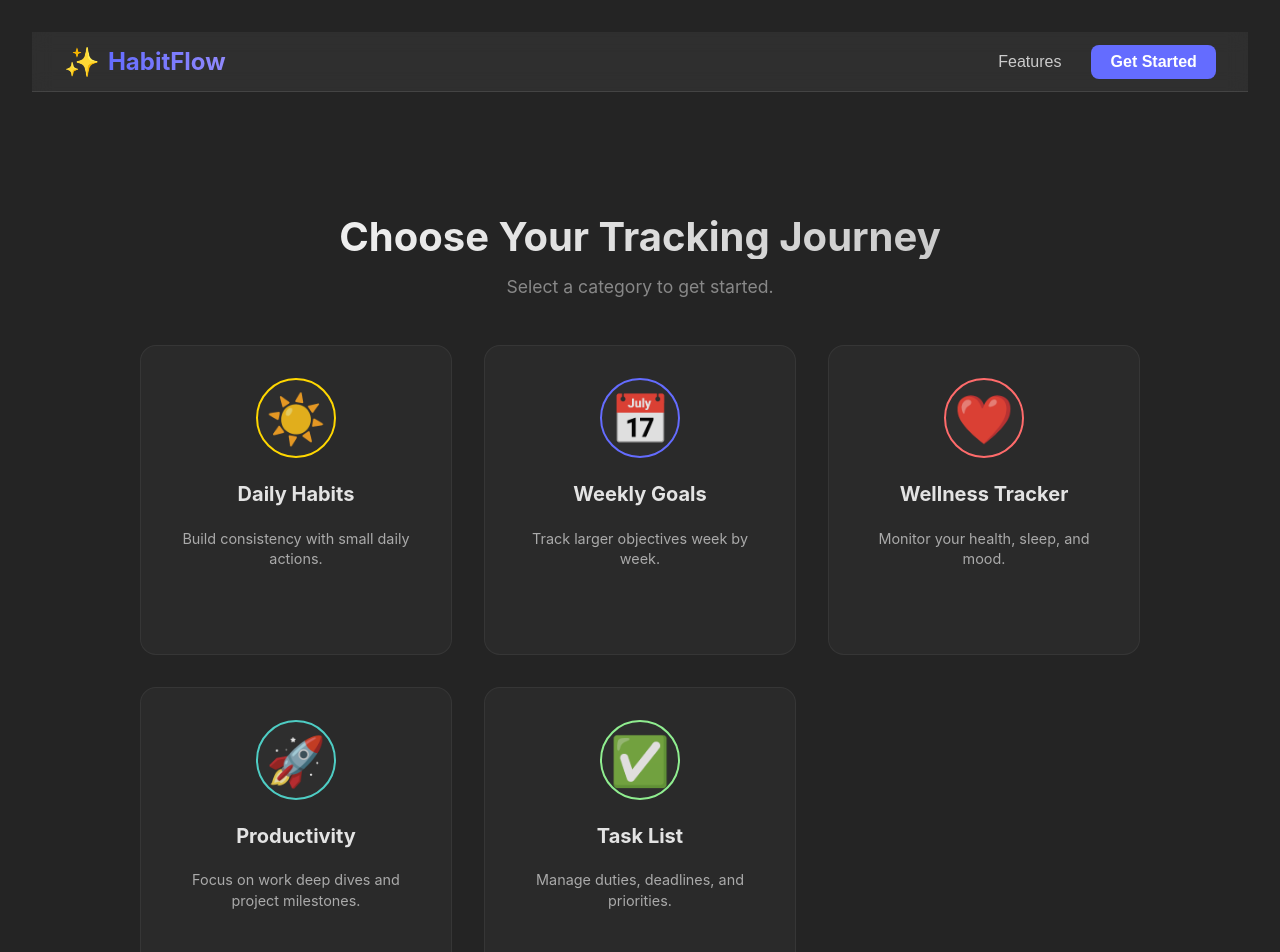
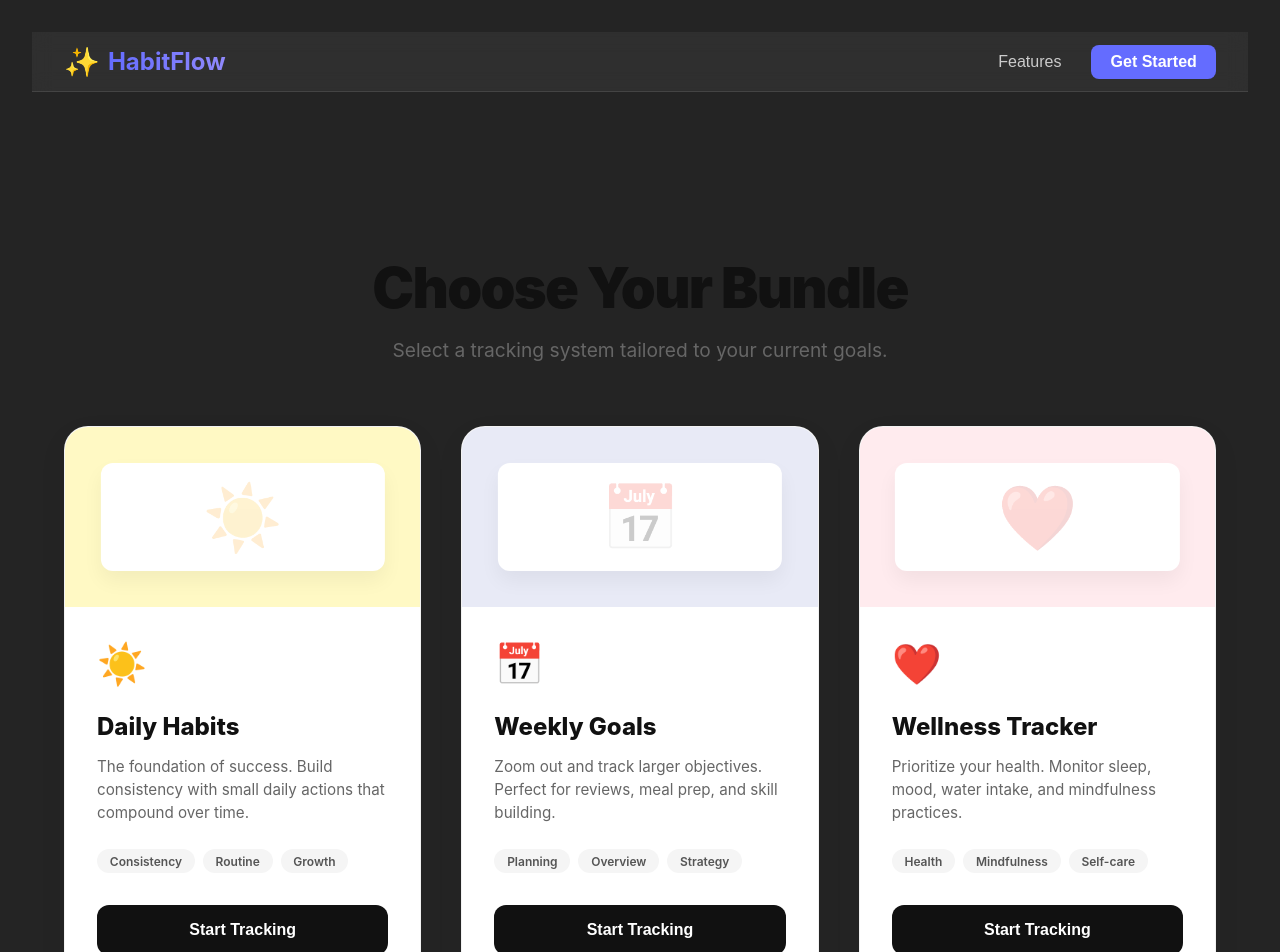
Before and after one commit to amitraj99053/Habit-Tracker-Frontend, a React (Vite) app: page /services in a window 1280 px wide. Shown: the top 952 px of the page. Built offline with nearby package versions, Linux system fonts and the light colour scheme; no server answers.

Commit message:
feat: redesign landing/services pages and add journey tracking

```diff
--- a/src/components/HabitForm.jsx
+++ b/src/components/HabitForm.jsx
@@ -2,12 +2,13 @@ import React, { useState } from 'react';
 import { habitService } from '../api/habitService';
 import './HabitForm.css';
 
-const HabitForm = ({ onHabitAdded, onHabitUpdated, existingHabit }) => {
+const HabitForm = ({ onHabitAdded, onHabitUpdated, existingHabit, defaultCategory = 'general' }) => {
     const [name, setName] = useState(existingHabit ? existingHabit.name : '');
     const [description, setDescription] = useState(existingHabit ? existingHabit.description : '');
     const [goal, setGoal] = useState(existingHabit ? existingHabit.goal : 30);
     const [icon, setIcon] = useState(existingHabit ? existingHabit.icon : '📝');
     const [color, setColor] = useState(existingHabit ? existingHabit.color : '#646cff');
+    const [category, setCategory] = useState(existingHabit ? existingHabit.category : defaultCategory);
 
     const handleSubmit = async (e) => {
         e.preventDefault();
@@ -17,7 +18,7 @@ const HabitForm = ({ onHabitAdded, onHabitUpdated, existingHabit }) => {
             if (existingHabit) {
                 // Update existing
                 const updated = await habitService.updateHabitDetails(existingHabit._id, {
-                    name, description, goal, icon, color
+                    name, description, goal, icon, color, category
                 });
                 onHabitUpdated(updated);
             } else {
@@ -27,7 +28,8 @@ const HabitForm = ({ onHabitAdded, onHabitUpdated, existingHabit }) => {
                     description,
                     goal,
                     icon,
-                    color
+                    color,
+                    category
                 });
                 onHabitAdded(newHabit);
             }
@@ -39,6 +41,7 @@ const HabitForm = ({ onHabitAdded, onHabitUpdated, existingHabit }) => {
                 setGoal(30);
                 setIcon('📝');
                 setColor('#646cff');
+                setCategory(defaultCategory);
             }
         } catch (error) {
             console.error('Error saving habit:', error);
@@ -52,6 +55,7 @@ const HabitForm = ({ onHabitAdded, onHabitUpdated, existingHabit }) => {
         '📵', '🤝', '🗣️', '🎸', '⚽', '🏊', '👣', '🎯'
     ];
     const presetColors = ['#646cff', '#ff6b6b', '#4ecdc4', '#ffd700', '#90ee90', '#ff9f43'];
+    const categories = ['general', 'wellness', 'productivity', 'health', 'finance', 'social', 'other'];
 
     return (
         <form className="habit-form" onSubmit={handleSubmit}>
@@ -65,6 +69,19 @@ const HabitForm = ({ onHabitAdded, onHabitUpdated, existingHabit }) => {
                     onChange={(e) => setName(e.target.value)}
                     required
                 />
+            </div>
+
+            <div className="form-group full-width">
+                <label>Category</label>
+                <select
+                    className="habit-input"
+                    value={category}
+                    onChange={(e) => setCategory(e.target.value)}
+                >
+                    {categories.map(cat => (
+                        <option key={cat} value={cat}>{cat.charAt(0).toUpperCase() + cat.slice(1)}</option>
+                    ))}
+                </select>
             </div>
 
             <div className="form-row">
--- a/src/pages/LandingPage.css
+++ b/src/pages/LandingPage.css
@@ -1,200 +1,292 @@
+:root {
+    --primary-color: #D7FF00;
+    /* Neon Green */
+    --text-primary: #111111;
+    --text-secondary: #666666;
+    --bg-color: #F5F5F7;
+    --card-bg: #FFFFFF;
+    --accent-orange: #FF6B00;
+}
+
 .landing-page {
     width: 100%;
-    padding-bottom: 4rem;
+    min-height: 100vh;
+    background-color: var(--bg-color);
+    color: var(--text-primary);
+    font-family: 'Inter', sans-serif;
+    overflow-x: hidden;
 }
 
+/* HERO SECTION */
 .hero {
     display: flex;
     align-items: center;
     justify-content: space-between;
-    padding: 4rem 2rem;
-    min-height: 80vh;
-    gap: 2rem;
-    text-align: left;
+    padding: 6rem 8%;
+    min-height: 90vh;
+    gap: 4rem;
+    position: relative;
 }
 
 .hero-content {
     flex: 1;
-    max-width: 600px;
+    max-width: 650px;
+    z-index: 2;
+}
+
+.hero-label {
+    display: inline-block;
+    background-color: rgba(0, 0, 0, 0.05);
+    padding: 0.5rem 1rem;
+    border-radius: 50px;
+    font-weight: 600;
+    font-size: 0.9rem;
+    margin-bottom: 1.5rem;
+    color: var(--text-secondary);
 }
 
 .hero-title {
-    font-size: 3.5rem;
-    font-weight: 800;
+    font-size: 4rem;
+    font-weight: 900;
     line-height: 1.1;
     margin-bottom: 1.5rem;
-    background: linear-gradient(to bottom right, #fff, #aaa);
-    background-clip: text;
-    -webkit-background-clip: text;
-    -webkit-text-fill-color: transparent;
+    letter-spacing: -0.03em;
+    color: var(--text-primary);
 }
 
 .highlight {
-    background: linear-gradient(to right, #646cff, #bc13fe);
-    background-clip: text;
-    -webkit-background-clip: text;
-    -webkit-text-fill-color: transparent;
+    color: var(--text-primary);
+    background: linear-gradient(120deg, transparent 0%, transparent 60%, var(--primary-color) 60%, var(--primary-color) 100%);
+    background-size: 100% 40%;
+    background-repeat: no-repeat;
+    background-position: 0 90%;
 }
 
 .hero-subtitle {
-    font-size: 1.2rem;
-    color: #aaa;
-    margin-bottom: 2.5rem;
+    font-size: 1.25rem;
+    color: var(--text-secondary);
+    margin-bottom: 3rem;
     line-height: 1.6;
+    max-width: 90%;
 }
 
 .hero-actions {
     display: flex;
-    gap: 1rem;
+    gap: 1.5rem;
 }
 
 .cta-btn {
-    padding: 0.8rem 1.5rem;
-    font-size: 1rem;
-    border-radius: 8px;
+    padding: 1rem 2.5rem;
+    font-size: 1.1rem;
+    border-radius: 12px;
     cursor: pointer;
-    font-weight: 600;
-    transition: transform 0.2s ease, box-shadow 0.2s ease;
+    font-weight: 700;
+    transition: all 0.3s ease;
     border: none;
+    text-transform: uppercase;
+    letter-spacing: 0.05em;
 }
 
 .cta-btn.primary {
-    background: #646cff;
-    color: white;
-    box-shadow: 0 4px 15px rgba(100, 108, 255, 0.4);
+    background: var(--primary-color);
+    color: var(--text-primary);
+    box-shadow: 0 10px 20px rgba(215, 255, 0, 0.4);
 }
 
 .cta-btn.primary:hover {
-    background: #535bf2;
-    transform: translateY(-2px);
-    box-shadow: 0 6px 20px rgba(100, 108, 255, 0.6);
+    transform: translateY(-5px);
+    box-shadow: 0 15px 30px rgba(215, 255, 0, 0.6);
 }
 
 .cta-btn.secondary {
-    background: rgba(255, 255, 255, 0.1);
-    color: white;
-    border: 1px solid rgba(255, 255, 255, 0.1);
+    background: transparent;
+    color: var(--text-primary);
+    border: 2px solid rgba(0, 0, 0, 0.1);
 }
 
 .cta-btn.secondary:hover {
-    background: rgba(255, 255, 255, 0.15);
-    transform: translateY(-2px);
+    background: #000;
+    color: #fff;
+    border-color: #000;
 }
 
+/* HERO VISUAL */
 .hero-visual {
     flex: 1;
     position: relative;
-    height: 400px;
+    height: 600px;
     display: flex;
     justify-content: center;
     align-items: center;
 }
 
-.visual-circle {
-    position: absolute;
-    width: 300px;
-    height: 300px;
-    background: linear-gradient(45deg, #646cff, #bc13fe);
-    border-radius: 50%;
-    filter: blur(60px);
-    opacity: 0.3;
-    animation: pulse 4s infinite alternate;
+.visual-card {
+    position: relative;
+    background: var(--card-bg);
+    border-radius: 30px;
+    padding: 2rem;
+    box-shadow: 0 40px 80px rgba(0, 0, 0, 0.1);
+    border: 1px solid rgba(0, 0, 0, 0.05);
+    width: 100%;
+    max-width: 450px;
+    animation: float 6s ease-in-out infinite;
+    z-index: 10;
 }
 
-.visual-card {
-    position: relative;
-    width: 200px;
-    padding: 1.5rem;
-    background: rgba(30, 30, 30, 0.8);
-    border: 1px solid rgba(255, 255, 255, 0.1);
-    border-radius: 16px;
-    backdrop-filter: blur(10px);
-    box-shadow: 0 8px 32px rgba(0, 0, 0, 0.3);
-    z-index: 10;
-    transform: rotate(-5deg);
-    animation: float 6s ease-in-out infinite;
+.visual-card h3 {
+    font-size: 1.5rem;
+    margin-bottom: 1rem;
+    font-weight: 800;
 }
 
-.progress-bar {
-    width: 100%;
-    height: 8px;
-    background: rgba(255, 255, 255, 0.1);
-    border-radius: 4px;
-    margin-top: 0.5rem;
-    overflow: hidden;
+.mock-stat {
+    display: flex;
+    align-items: center;
+    gap: 1rem;
+    margin-bottom: 1rem;
+    padding: 1rem;
+    background: #FAFAFA;
+    border-radius: 16px;
 }
 
-.fill {
-    height: 100%;
-    background: #646cff;
-    border-radius: 4px;
+.stat-icon {
+    width: 40px;
+    height: 40px;
+    background: var(--primary-color);
+    border-radius: 10px;
+    display: flex;
+    align-items: center;
+    justify-content: center;
+    font-size: 1.2rem;
 }
 
+/* STATS SECTION */
+.stats-section {
+    padding: 4rem 8%;
+    background: #fff;
+    display: flex;
+    justify-content: space-around;
+    border-top: 1px solid #eee;
+    border-bottom: 1px solid #eee;
+}
+
+.stat-item {
+    text-align: center;
+}
+
+.stat-number {
+    display: block;
+    font-size: 3.5rem;
+    font-weight: 900;
+    color: var(--text-primary);
+    line-height: 1;
+    margin-bottom: 0.5rem;
+}
+
+.stat-label {
+    font-size: 1rem;
+    color: var(--text-secondary);
+    font-weight: 500;
+    text-transform: uppercase;
+    letter-spacing: 0.1em;
+}
+
+/* FEATURES SECTION */
 .features {
+    padding: 8rem 8%;
+}
+
+.section-header {
+    text-align: center;
+    margin-bottom: 4rem;
+}
+
+.section-title {
+    font-size: 3rem;
+    font-weight: 900;
+    margin-bottom: 1rem;
+}
+
+.features-grid {
     display: grid;
-    grid-template-columns: repeat(auto-fit, minmax(250px, 1fr));
+    grid-template-columns: repeat(auto-fit, minmax(300px, 1fr));
     gap: 2rem;
-    padding: 2rem;
-    margin-top: 2rem;
 }
 
 .feature-card {
-    background: rgba(255, 255, 255, 0.03);
-    border: 1px solid rgba(255, 255, 255, 0.05);
-    padding: 2rem;
-    border-radius: 16px;
-    text-align: left;
-    transition: transform 0.3s ease, background 0.3s ease;
+    background: var(--card-bg);
+    padding: 3rem 2rem;
+    border-radius: 24px;
+    border: 1px solid rgba(0, 0, 0, 0.05);
+    transition: all 0.4s ease;
+    box-shadow: 0 10px 30px rgba(0, 0, 0, 0.05);
 }
 
 .feature-card:hover {
-    transform: translateY(-5px);
-    background: rgba(255, 255, 255, 0.05);
+    transform: translateY(-10px);
+    box-shadow: 0 20px 40px rgba(0, 0, 0, 0.1);
 }
 
-.icon {
-    font-size: 2rem;
+.feature-icon {
+    font-size: 3rem;
+    margin-bottom: 1.5rem;
+    display: inline-block;
+    padding: 1rem;
+    background: #f0f0f0;
+    border-radius: 20px;
+    transition: background 0.3s;
+}
+
+.feature-card:hover .feature-icon {
+    background: var(--primary-color);
+}
+
+.feature-card h3 {
+    font-size: 1.5rem;
+    font-weight: 800;
     margin-bottom: 1rem;
 }
 
+.feature-card p {
+    color: var(--text-secondary);
+    line-height: 1.6;
+}
+
 @keyframes float {
-    0% {
-        transform: translateY(0) rotate(-5deg);
+
+    0%,
+    100% {
+        transform: translateY(0);
     }
 
     50% {
-        transform: translateY(-15px) rotate(-5deg);
-    }
-
-    100% {
-        transform: translateY(0) rotate(-5deg);
-    }
-}
-
-@keyframes pulse {
-    0% {
-        opacity: 0.3;
-        transform: scale(0.95);
-    }
-
-    100% {
-        opacity: 0.5;
-        transform: scale(1.05);
+        transform: translateY(-20px);
     }
 }
 
 @media (max-width: 768px) {
     .hero {
         flex-direction: column;
+        padding: 4rem 5%;
         text-align: center;
-        padding-top: 2rem;
     }
 
-    .hero-content {
-        max-width: 100%;
+    .hero-title {
+        font-size: 2.5rem;
     }
 
     .hero-actions {
         justify-content: center;
     }
+
+    .stats-section {
+        flex-direction: column;
+        gap: 2rem;
+    }
+
+    .hero-visual {
+        width: 100%;
+        height: auto;
+        margin-top: 2rem;
+    }
 }
--- a/src/pages/ServicesPage.css
+++ b/src/pages/ServicesPage.css
@@ -1,88 +1,148 @@
+:root {
+    --primary-color: #D7FF00;
+    --text-primary: #111111;
+    --text-secondary: #666666;
+    --bg-color: #F5F5F7;
+    --card-bg: #FFFFFF;
+}
+
 .services-page {
-    padding: 4rem 2rem;
+    padding: 6rem 2rem;
     text-align: center;
-    min-height: 80vh;
+    min-height: 100vh;
+    background-color: var(--bg-color);
+    color: var(--text-primary);
+    font-family: 'Inter', sans-serif;
 }
 
 .services-title {
-    font-size: 2.5rem;
+    font-size: 3.5rem;
+    font-weight: 900;
     margin-bottom: 0.5rem;
-    background: linear-gradient(to right, #fff, #bbb);
-    background-clip: text;
-    -webkit-background-clip: text;
-    -webkit-text-fill-color: transparent;
+    color: var(--text-primary);
+    letter-spacing: -0.03em;
 }
 
 .services-subtitle {
-    color: #888;
-    margin-bottom: 3rem;
-    font-size: 1.1rem;
+    color: var(--text-secondary);
+    margin-bottom: 4rem;
+    font-size: 1.2rem;
+    max-width: 600px;
+    margin-left: auto;
+    margin-right: auto;
 }
 
 .services-grid {
     display: grid;
-    grid-template-columns: repeat(auto-fit, minmax(250px, 1fr));
-    gap: 2rem;
-    max-width: 1000px;
+    grid-template-columns: repeat(auto-fit, minmax(320px, 1fr));
+    gap: 2.5rem;
+    max-width: 1200px;
     margin: 0 auto;
 }
 
 .service-card {
-    background: rgba(255, 255, 255, 0.03);
-    border: 1px solid rgba(255, 255, 255, 0.05);
-    padding: 2rem;
-    border-radius: 16px;
+    background: var(--card-bg);
+    border: 1px solid rgba(0, 0, 0, 0.05);
+    padding: 0;
+    border-radius: 24px;
     cursor: pointer;
-    transition: all 0.3s ease;
+    transition: all 0.4s ease;
     display: flex;
     flex-direction: column;
+    align-items: flex-start;
+    text-align: left;
+    position: relative;
+    overflow: hidden;
+    box-shadow: 0 10px 30px rgba(0, 0, 0, 0.05);
+}
+
+.service-card:hover {
+    transform: translateY(-8px);
+    box-shadow: 0 25px 50px rgba(0, 0, 0, 0.1);
+}
+
+.card-preview {
+    width: 100%;
+    height: 180px;
+    background: #f0f0f0;
+    display: flex;
     align-items: center;
+    justify-content: center;
     position: relative;
     overflow: hidden;
 }
 
-.service-card:hover {
-    transform: translateY(-5px);
-    background: rgba(255, 255, 255, 0.07);
-    border-color: rgba(255, 255, 255, 0.1);
-    box-shadow: 0 10px 30px rgba(0, 0, 0, 0.2);
+/* Mock interface patterns for previews */
+.card-preview::before {
+    content: '';
+    position: absolute;
+    width: 80%;
+    height: 60%;
+    background: #fff;
+    border-radius: 12px;
+    box-shadow: 0 10px 20px rgba(0, 0, 0, 0.05);
+    top: 50%;
+    left: 50%;
+    transform: translate(-50%, -50%);
+}
+
+.service-content {
+    padding: 2rem;
+    width: 100%;
 }
 
 .service-icon {
-    font-size: 3rem;
+    font-size: 2.5rem;
     margin-bottom: 1rem;
-    width: 80px;
-    height: 80px;
-    display: flex;
-    align-items: center;
-    justify-content: center;
-    border-radius: 50%;
-    border: 2px solid transparent;
-    background: rgba(255, 255, 255, 0.02);
+    display: inline-block;
 }
 
 .service-card h3 {
     margin: 0.5rem 0;
-    font-size: 1.25rem;
+    font-size: 1.5rem;
+    font-weight: 800;
+    color: var(--text-primary);
 }
 
 .service-card p {
-    color: #aaa;
-    font-size: 0.9rem;
+    color: var(--text-secondary);
+    font-size: 0.95rem;
     margin-bottom: 1.5rem;
-    line-height: 1.4;
+    line-height: 1.5;
 }
 
-.service-arrow {
-    margin-top: auto;
-    font-size: 1.5rem;
-    color: #646cff;
-    opacity: 0;
-    transform: translateX(-10px);
-    transition: all 0.3s ease;
+.service-tags {
+    display: flex;
+    gap: 0.5rem;
+    flex-wrap: wrap;
+    margin-bottom: 2rem;
 }
 
-.service-card:hover .service-arrow {
-    opacity: 1;
-    transform: translateX(0);
+.tag {
+    font-size: 0.75rem;
+    padding: 0.3rem 0.8rem;
+    background: #f5f5f5;
+    border-radius: 50px;
+    font-weight: 600;
+    color: #555;
 }
+
+.select-btn {
+    width: 100%;
+    padding: 1rem;
+    background: #111;
+    color: #fff;
+    border: none;
+    border-radius: 12px;
+    font-weight: 700;
+    font-size: 1rem;
+    cursor: pointer;
+    transition: background 0.3s;
+    text-align: center;
+    margin-top: auto;
+}
+
+.service-card:hover .select-btn {
+    background: var(--primary-color);
+    color: #111;
+}
--- a/src/pages/ServicesPage.jsx
+++ b/src/pages/ServicesPage.jsx
@@ -9,37 +9,47 @@ const ServicesPage = () => {
         {
             id: 'daily',
             title: 'Daily Habits',
-            description: 'Build consistency with small daily actions.',
+            description: 'The foundation of success. Build consistency with small daily actions that compound over time.',
             icon: '☀️',
-            color: '#FFD700'
+            color: '#FFD700',
+            tags: ['Consistency', 'Routine', 'Growth'],
+            previewColor: '#FFF9C4'
         },
         {
             id: 'weekly',
             title: 'Weekly Goals',
-            description: 'Track larger objectives week by week.',
+            description: 'Zoom out and track larger objectives. Perfect for reviews, meal prep, and skill building.',
             icon: '📅',
-            color: '#646cff'
+            color: '#646cff',
+            tags: ['Planning', 'Overview', 'Strategy'],
+            previewColor: '#E8EAF6'
         },
         {
             id: 'wellness',
             title: 'Wellness Tracker',
-            description: 'Monitor your health, sleep, and mood.',
+            description: 'Prioritize your health. Monitor sleep, mood, water intake, and mindfulness practices.',
             icon: '❤️',
-            color: '#ff6b6b'
+            color: '#ff6b6b',
+            tags: ['Health', 'Mindfulness', 'Self-care'],
+            previewColor: '#FFEBEE'
         },
         {
             id: 'productivity',
             title: 'Productivity',
-            description: 'Focus on work deep dives and project milestones.',
+            description: 'Deep work and project tracking. Measure focus time and hit your professional milestones.',
             icon: '🚀',
-            color: '#4ecdc4'
+            color: '#4ecdc4',
+            tags: ['Work', 'Focus', 'Projects'],
+            previewColor: '#E0F2F1'
         },
         {
             id: 'task-list',
-            title: 'Task List',
-            description: 'Manage duties, deadlines, and priorities.',
+            title: 'Task Master',
+            description: 'A powerful todo list to manage duties, deadlines, and priorities alongside your habits.',
             icon: '✅',
-            color: '#90ee90'
+            color: '#90ee90',
+            tags: ['To-Do', 'Deadlines', 'Organization'],
+            previewColor: '#F1F8E9'
         }
     ];
 
@@ -47,14 +57,14 @@ const ServicesPage = () => {
         if (serviceId === 'task-list') {
             navigate('/tasks');
         } else {
-            navigate('/dashboard');
+            navigate('/dashboard', { state: { journey: serviceId } });
         }
     };
 
     return (
         <div className="services-page">
-            <h1 className="services-title">Choose Your Tracking Journey</h1>
-            <p className="services-subtitle">Select a category to get started.</p>
+            <h1 className="services-title">Choose Your Bundle</h1>
+            <p className="services-subtitle">Select a tracking system tailored to your current goals.</p>
 
             <div className="services-grid">
                 {services.map((service) => (
@@ -63,12 +73,23 @@ const ServicesPage = () => {
                         className="service-card"
                         onClick={() => handleServiceClick(service.id)}
                     >
-                        <div className="service-icon" style={{ borderColor: service.color }}>
-                            {service.icon}
+                        <div className="card-preview" style={{ backgroundColor: service.previewColor }}>
+                            {/* Abstract visual representation of the tracker */}
+                            <div style={{ fontSize: '4rem', opacity: 0.2 }}>{service.icon}</div>
                         </div>
-                        <h3>{service.title}</h3>
-                        <p>{service.description}</p>
-                        <div className="service-arrow">→</div>
+                        <div className="service-content">
+                            <div className="service-icon">
+                                {service.icon}
+                            </div>
+                            <h3>{service.title}</h3>
+                            <p>{service.description}</p>
+                            <div className="service-tags">
+                                {service.tags.map(tag => (
+                                    <span key={tag} className="tag">{tag}</span>
+                                ))}
+                            </div>
+                            <button className="select-btn">Start Tracking</button>
+                        </div>
                     </div>
                 ))}
             </div>
```
Also changed, not shown: src/pages/Dashboard.jsx (+28 -2 lines), src/pages/LandingPage.jsx (+63 -23 lines).
